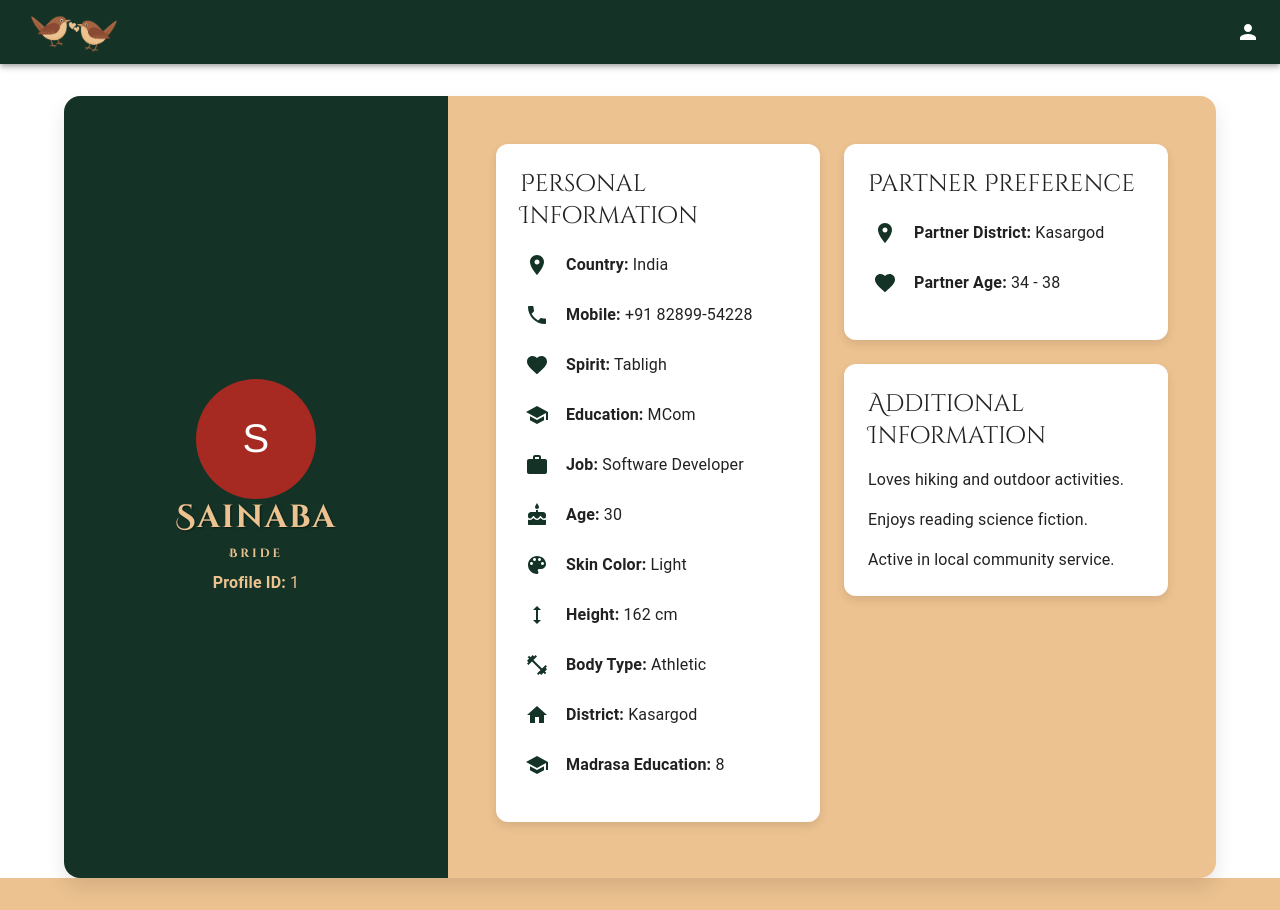
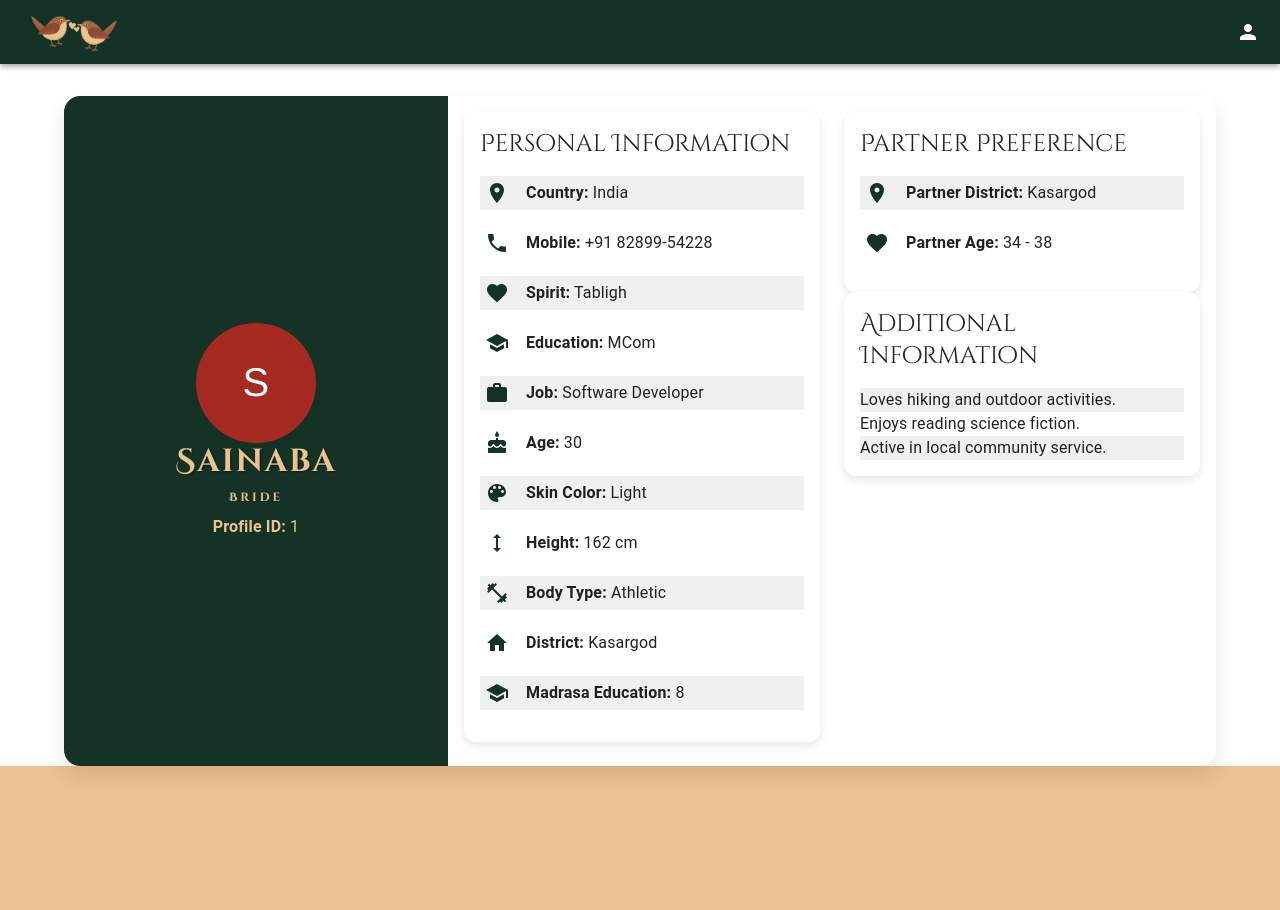
Before and after one commit to munna98/malabar-app, a Next.js app: page /profile/1 in a window 1280 px wide. After the commit the page ends 800 px from the top, so only its background shows below. Built offline with nearby package versions, Linux system fonts and the light colour scheme.

Commit message:
enhanced profile visually

```diff
--- a/pages/profile/[id].js
+++ b/pages/profile/[id].js
@@ -7,7 +7,6 @@ import {
   Card,
   CardContent,
   Grid,
-  Avatar as MuiAvatar,
   Box,
   Typography,
   useMediaQuery,
@@ -15,7 +14,6 @@ import {
   IconButton,
 } from '@mui/material';
 import PhoneIcon from '@mui/icons-material/Phone';
-import EmailIcon from '@mui/icons-material/Email';
 import LocationOnIcon from '@mui/icons-material/LocationOn';
 import WorkIcon from '@mui/icons-material/Work';
 import SchoolIcon from '@mui/icons-material/School';
@@ -59,11 +57,10 @@ const Profile = () => {
     additionalInfo1: 'Loves hiking and outdoor activities.',
     additionalInfo2: 'Enjoys reading science fiction.',
     additionalInfo3: 'Active in local community service.',
-    // Remove the avatar path since we will generate it dynamically
   };
 
-  const InfoItem = ({ icon, label, value }) => (
-    <Box display="flex" alignItems="center" mb={2}>
+  const InfoItem = ({ icon, label, value, index }) => (
+    <Box display="flex" alignItems="center" mb={2} style={{ backgroundColor: index % 2 === 0 ? '#f0f0f0' : '#ffffff' }}>
       <Tooltip title={label}>
         <IconButton size="small" style={{ marginRight: '12px', color: theme.palette.primary.main }}>
           {icon}
@@ -72,6 +69,31 @@ const Profile = () => {
       <Typography variant="body1"><strong>{label}:</strong> {value}</Typography>
     </Box>
   );
+
+  const personalInfoItems = [
+    { icon: <LocationOnIcon />, label: 'Country', value: userData.country },
+    { icon: <PhoneIcon />, label: 'Mobile', value: userData.mobile },
+    { icon: <FavoriteIcon />, label: 'Spirit', value: userData.spirit },
+    { icon: <SchoolIcon />, label: 'Education', value: userData.education },
+    { icon: <WorkIcon />, label: 'Job', value: userData.job },
+    { icon: <CakeIcon />, label: 'Age', value: userData.age },
+    { icon: <ColorLensIcon />, label: 'Skin Color', value: userData.skinColor },
+    { icon: <HeightIcon />, label: 'Height', value: userData.height },
+    { icon: <FitnessCenterIcon />, label: 'Body Type', value: userData.bodyType },
+    { icon: <HomeIcon />, label: 'District', value: userData.district },
+    { icon: <SchoolIcon />, label: 'Madrasa Education', value: userData.madrasaEducation },
+  ];
+
+  const partnerInfoItems = [
+    { icon: <LocationOnIcon />, label: 'Partner District', value: userData.partnerDistrict },
+    { icon: <FavoriteIcon />, label: 'Partner Age', value: `${userData.partnerAgeFrom} - ${userData.partnerAgeTo}` },
+  ];
+
+  const additionalInfoItems = [
+    userData.additionalInfo1,
+    userData.additionalInfo2,
+    userData.additionalInfo3,
+  ];
 
   return (
     <>
@@ -91,36 +113,31 @@ const Profile = () => {
                 <Typography variant="h6" style={{ textTransform: 'capitalize', marginBottom: '8px' }}>{userData.role}</Typography>
                 <Typography variant="body1"><strong>Profile ID:</strong> {userData.profileid}</Typography>
               </Grid>
-              <Grid item xs={12} md={8} style={{ backgroundColor: theme.palette.secondary.main, color: theme.palette.primary.main, padding: isSmallScreen ? '24px' : '32px' }}>
+              <Grid item xs={12} md={8}>
                 <CardContent>
                   <Grid container spacing={3}>
                     <Grid item xs={12} md={6}>
-                      <Card style={{ padding: '24px', borderRadius: '12px', boxShadow: '0 4px 10px rgba(0,0,0,0.1)', height: '100%' }}>
+                      <Card style={{ padding: '16px', borderRadius: '12px', boxShadow: '0 4px 10px rgba(0,0,0,0.1)' }}>
                         <Typography variant="h5" style={{ marginBottom: '16px' }}>Personal Information</Typography>
-                        <InfoItem icon={<LocationOnIcon />} label="Country" value={userData.country} />
-                        <InfoItem icon={<PhoneIcon />} label="Mobile" value={userData.mobile} />
-                        <InfoItem icon={<FavoriteIcon />} label="Spirit" value={userData.spirit} />
-                        <InfoItem icon={<SchoolIcon />} label="Education" value={userData.education} />
-                        <InfoItem icon={<WorkIcon />} label="Job" value={userData.job} />
-                        <InfoItem icon={<CakeIcon />} label="Age" value={userData.age} />
-                        <InfoItem icon={<ColorLensIcon />} label="Skin Color" value={userData.skinColor} />
-                        <InfoItem icon={<HeightIcon />} label="Height" value={userData.height} />
-                        <InfoItem icon={<FitnessCenterIcon />} label="Body Type" value={userData.bodyType} />
-                        <InfoItem icon={<HomeIcon />} label="District" value={userData.district} />
-                        <InfoItem icon={<SchoolIcon />} label="Madrasa Education" value={userData.madrasaEducation} />
+                        {personalInfoItems.map((item, index) => (
+                          <InfoItem key={item.label} icon={item.icon} label={item.label} value={item.value} index={index} />
+                        ))}
                       </Card>
                     </Grid>
                     <Grid item xs={12} md={6}>
-                      <Card style={{ padding: '24px', borderRadius: '12px', boxShadow: '0 4px 10px rgba(0,0,0,0.1)', marginBottom: '24px' }}>
+                      <Card style={{ padding: '16px', borderRadius: '12px', boxShadow: '0 4px 10px rgba(0,0,0,0.1)' }}>
                         <Typography variant="h5" style={{ marginBottom: '16px' }}>Partner Preference</Typography>
-                        <InfoItem icon={<LocationOnIcon />} label="Partner District" value={userData.partnerDistrict} />
-                        <InfoItem icon={<FavoriteIcon />} label="Partner Age" value={`${userData.partnerAgeFrom} - ${userData.partnerAgeTo}`} />
+                        {partnerInfoItems.map((item, index) => (
+                          <InfoItem key={item.label} icon={item.icon} label={item.label} value={item.value} index={index} />
+                        ))}
                       </Card>
-                      <Card style={{ padding: '24px', borderRadius: '12px', boxShadow: '0 4px 10px rgba(0,0,0,0.1)' }}>
+                      <Card style={{ padding: '16px', borderRadius: '12px', boxShadow: '0 4px 10px rgba(0,0,0,0.1)' }}>
                         <Typography variant="h5" style={{ marginBottom: '16px' }}>Additional Information</Typography>
-                        <Typography variant="body1" paragraph>{userData.additionalInfo1}</Typography>
-                        <Typography variant="body1" paragraph>{userData.additionalInfo2}</Typography>
-                        <Typography variant="body1">{userData.additionalInfo3}</Typography>
+                        {additionalInfoItems.map((info, index) => (
+                          <Typography key={index} variant="body1" style={{ backgroundColor: index % 2 === 0 ? '#f0f0f0' : '#ffffff' }}>
+                            {info}
+                          </Typography>
+                        ))}
                       </Card>
                     </Grid>
                   </Grid>
```
